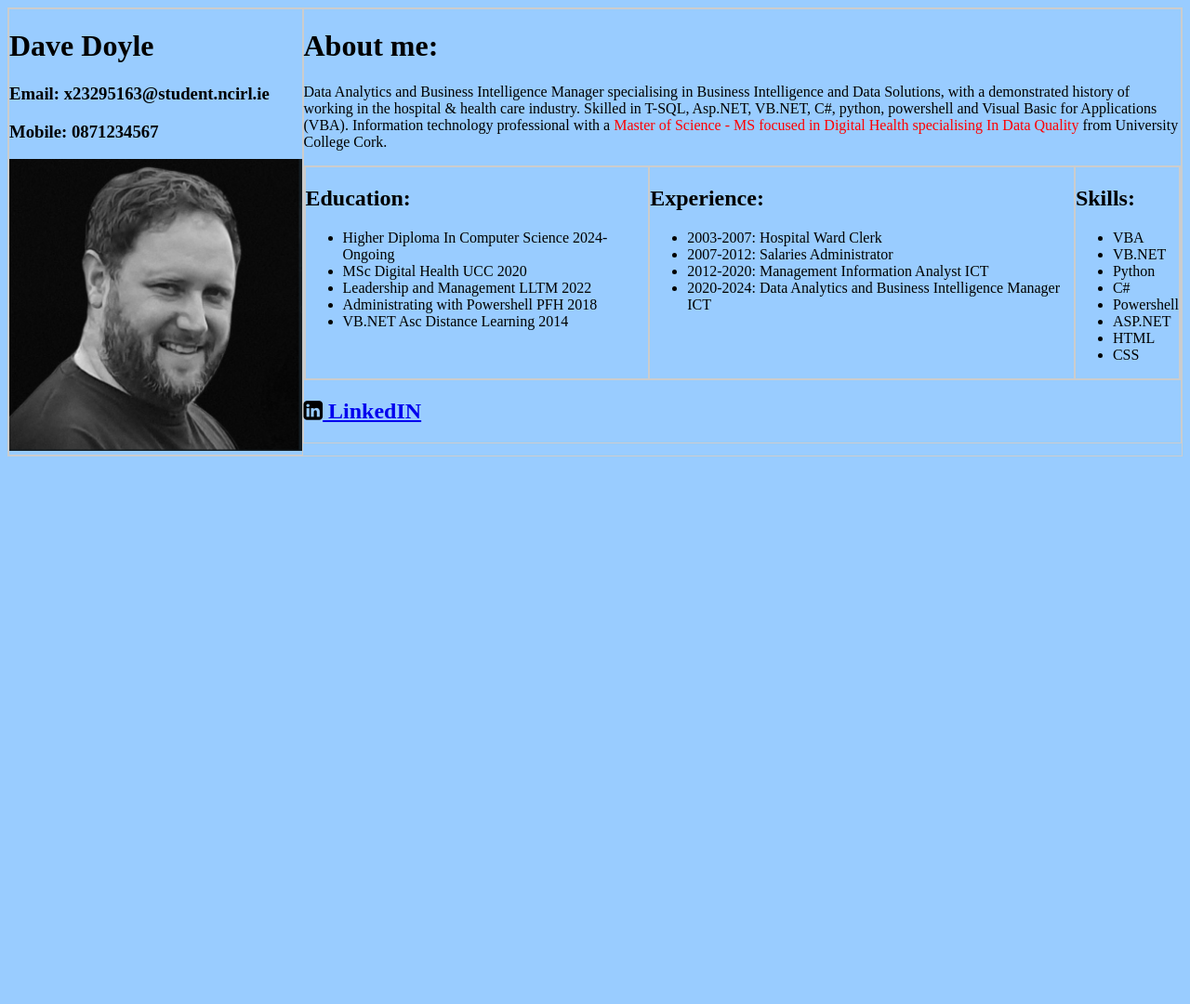
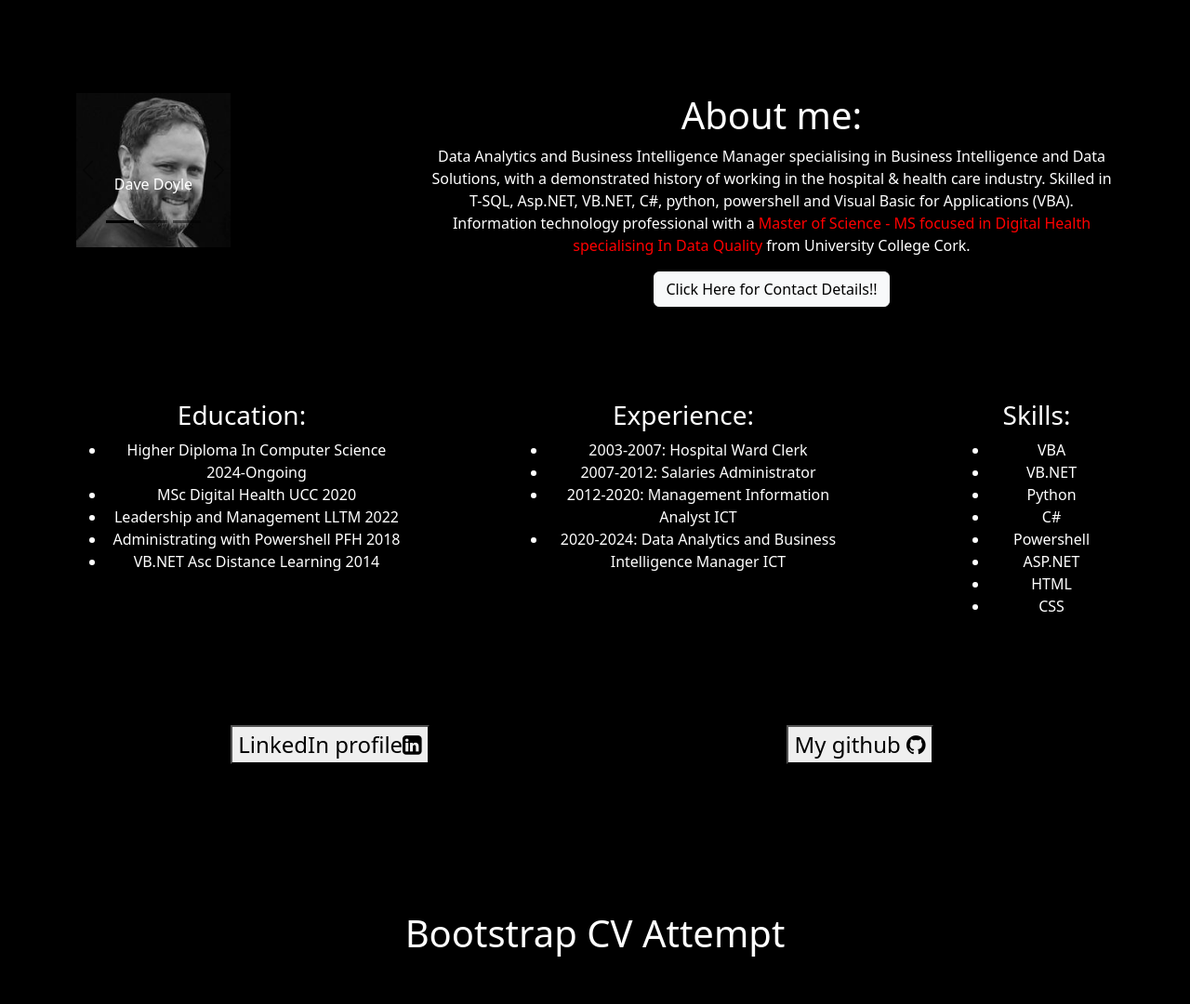
Before and after one commit to davedoyle/davedoyle.github.io, a plain HTML site: page Index.html in a window 1280 px wide. Shown: the whole page at 93% size. Before the commit the page ends 800 px from the top, so only its background shows below. Drawn offline with nearby package versions, Linux system fonts and the light colour scheme.

Commit message:
New bootstrap page - fingers crossed

```diff
--- a/Index.html
+++ b/Index.html
@@ -1,35 +1,70 @@
 <!DOCTYPE html>
 <html>
 	<head>
-		<title>My CV!</title>
-		<link rel="stylesheet" href="Styles/myStyle.css">
+		<title>My page!</title>
 		<link rel="stylesheet" href="https://cdnjs.cloudflare.com/ajax/libs/font-awesome/4.7.0/css/font-awesome.min.css">
-		<link rel="icon" type="image/x-icon" href="Images/data.png">
+		<link href="https://cdn.jsdelivr.net/npm/bootstrap@5.3.3/dist/css/bootstrap.min.css" rel="stylesheet" integrity="sha384-QWTKZyjpPEjISv5WaRU9OFeRpok6YctnYmDr5pNlyT2bRjXh0JMhjY6hW+ALEwIH" crossorigin="anonymous">
+		<script src="https://cdn.jsdelivr.net/npm/bootstrap@5.3.3/dist/js/bootstrap.bundle.min.js" integrity="sha384-YvpcrYf0tY3lHB60NNkmXc5s9fDVZLESaAA55NDzOxhy9GkcIdslK1eN7N6jIeHz" crossorigin="anonymous"></script>
+		<link rel="stylesheet" href="myStyle.css">
 	</head>
 
 	<body>
 
+		<div class="container">
+			<div class = "row">
+				<div class= "col-lg-2 tasty">
+				<div id="carouselExampleDark" class="carousel carousel-dark slide">
+								<div class="carousel-indicators">
+									<button type="button" data-bs-target="#carouselExampleDark" data-bs-slide-to="0" class="active" aria-current="true" aria-label="Slide 1"></button>
+									<button type="button" data-bs-target="#carouselExampleDark" data-bs-slide-to="1" aria-label="Slide 2"></button>
+									<button type="button" data-bs-target="#carouselExampleDark" data-bs-slide-to="2" aria-label="Slide 3"></button>
+								</div>
+								<div class="carousel-inner">
+									<div class="carousel-item active" data-bs-interval="10000">
+									<img src="Images/me.jpg" class="img-responsive d-block w-100" alt="Dave">
+									<div class="carousel-caption d-none d-md-block">
+									  <p class="textw">Dave Doyle</p>
+									</div>
+									</div>
+									<div class="carousel-item" data-bs-interval="2000">
+									<img src="Images/response.jpg" class="img-responsive d-block w-100" alt="Dave lecturing about COVID">
+									<div class="carousel-caption d-none d-md-block">
+									</div>
+									</div>
+									<div class="carousel-item">
+									<img src="Images/lecture.jpg" class="img-responsive d-block w-100" alt="Dave lecturing about maximising available data">
+									<div class="carousel-caption d-none d-md-block">
 
-
-		<div class="container-1">
-				<div style="width:25%;">
-					<h1> Dave Doyle </h1>
-					<h3> Email: x23295163@student.ncirl.ie</h3>
-					<h3> Mobile: 0871234567</h3>
-					<img src="Images/me.png" alt="Dave">
-					<a href="#skllz" class="skllz_class"> Click For Skills*********NEW!! </a> <br> <a href="#lnkprof" class="skllz_class" > Click For LinkedIN Profile*****************NEW!! </a>
+									</div>
+									</div>
+								</div>
+								<button class="carousel-control-prev" type="button" data-bs-target="#carouselExampleDark" data-bs-slide="prev">
+									<span class="carousel-control-prev-icon" aria-hidden="true"></span>
+									<span class="visually-hidden">Previous</span>
+								</button>
+								<button class="carousel-control-next" type="button" data-bs-target="#carouselExampleDark" data-bs-slide="next">
+									<span class="carousel-control-next-icon" aria-hidden="true"></span>
+									<span class="visually-hidden">Next</span>
+								</button>
 				</div>
-				<div style="width:75%;">
-					<h1>About me:</h1>
+				</div>
+				<div class= "col-lg-8 tasty">
+				<h1>About me:</h1>
 					<p>Data Analytics and Business Intelligence Manager specialising in Business Intelligence and Data Solutions,
 									with a demonstrated history of working in the hospital & health care industry. Skilled in T-SQL, Asp.NET, VB.NET,
 									C#, python, powershell and Visual Basic for Applications (VBA). Information technology professional with a
 									<span style="color:red;">Master of Science - MS focused in Digital Health specialising In Data Quality</span> from University College Cork.
 					</p>
 
-				<div class ="container-2">
-						<div>
-						<h2> Education: </h2>
+				<!-- Button trigger modal -->
+				<button type="button" class="btn btn-light" data-bs-toggle="modal" data-bs-target="#daveModal">
+				Click Here for Contact Details!!
+				</button>
+				</div>
+			</div>
+			<div class = "row">
+				<div class= "col-lg-4 tasty">
+				<h3> Education: </h3>
 							<ul>
 							<li>Higher Diploma In Computer Science 2024-Ongoing</li>
 							<li>MSc Digital Health UCC 2020</li>
@@ -37,18 +72,18 @@
 							<li>Administrating with Powershell PFH 2018</li>
 							<li>VB.NET Asc Distance Learning 2014</li>
     						</ul>
-						</div>
-						<div>
-							<h2> Experience: </h2>
+				</div>
+				<div class= "col-lg-4 tasty">
+				<h3> Experience: </h3>
 							<ul>
 							<li>2003-2007: Hospital Ward Clerk</li>
 							<li>2007-2012: Salaries Administrator</li>
 							<li>2012-2020: Management Information Analyst ICT</li>
 							<li>2020-2024: Data Analytics and Business Intelligence Manager ICT</li>
 							</ul>
-						</div>
-					    <div>
-							<h2 id="skllz"> Skills: </h2>
+				</div>
+				<div class= "col-lg-2 tasty">
+				<h3 id="skllz"> Skills: </h3>
 							<ul>
 							<li>VBA</li>
 							<li>VB.NET</li>
@@ -59,14 +94,46 @@
 							<li>HTML</li>
 							<li>CSS</i>
 							</ul>
-						</div>
-
 				</div>
-					<h2 id="lnkprof" class="jump"> <i class="fa fa-linkedin-square"></i><a href="https://www.linkedin.com/in/dave-doyle-7630719a" > LinkedIN </a> </h2>
+			</div>
+			<div class = "row">
+				<div class= "col-lg-6 tasty">
+				<form>
+				<button type="submit" formaction="https://www.linkedin.com/in/dave-doyle-7630719a" style="font-size:24px">LinkedIn profile<i class="fa fa-linkedin-square"></i> </button>
+				</form>
 				</div>
-					</div>
+				<div class= "col-lg-6 tasty">
+				<form>
+				<button type="submit" formaction="https://github.com/davedoyle/davedoyle.github.io" style="font-size:24px">My github <i class="fa fa-github"></i> </button>
+				</form>
+				</div>
+			</div>
+			<div class = "row">
+				<div class = "col-lg-12 tasty">
+					<h1> Bootstrap CV Attempt </h1>
+				</div>
+			</div>
 
 		</div>
-
-	</body>
+	<!-- Modal -->
+	<div class="modal fade" id="daveModal" tabindex="-1" aria-labelledby="daveModalLabel" aria-hidden="false">
+  <div class="modal-dialog" >
+    <div class="modal-content" >
+      <div class="modal-header tastymodal " >
+        <h1 class="modal-title fs-5" id="exampleModalLabel" >About Dave Doyle</h1>
+        <button type="button" class="btn-close btn-close-white " data-bs-dismiss="modal" aria-label="Close"></button>
+      </div>
+      <div class="modal-body">
+         <h4> Dave Doyle </h4>
+		 <h4> Email: x23295163@student.ncirl.ie</h4>
+         <h4> Mobile: 0871234567</h4>
+      </div>
+      <div class="modal-footer tastymodal">
+        <button type="button" class="btn btn-secondary" data-bs-dismiss="modal">Close</button>
+        <!--<button type="button" class="btn btn-primary">Save changes</button>-->
+      </div>
+    </div>
+  </div>
+</div>
+	<body>
 </html>
--- /dev/null
+++ b/myStyle.css
@@ -0,0 +1,31 @@
+
+body{
+	background-color:black;
+	text-align: center;
+	color: white;
+}
+
+h4{
+	background-color:white;
+	color:black;
+}
+
+.tasty{
+	background-color:black;
+	color:white;
+}
+
+.tastymodal{
+	background-color:grey;
+	color:white;
+}
+
+.textw{
+	color:white;
+}
+
+.row{
+	margin-top:100px;
+	min-height:100px;
+	justify-content:space-between;
+}
```
Also changed, not shown: Images/lecture.jpg (added), Images/me.jpg (added), Images/response.jpg (added).
